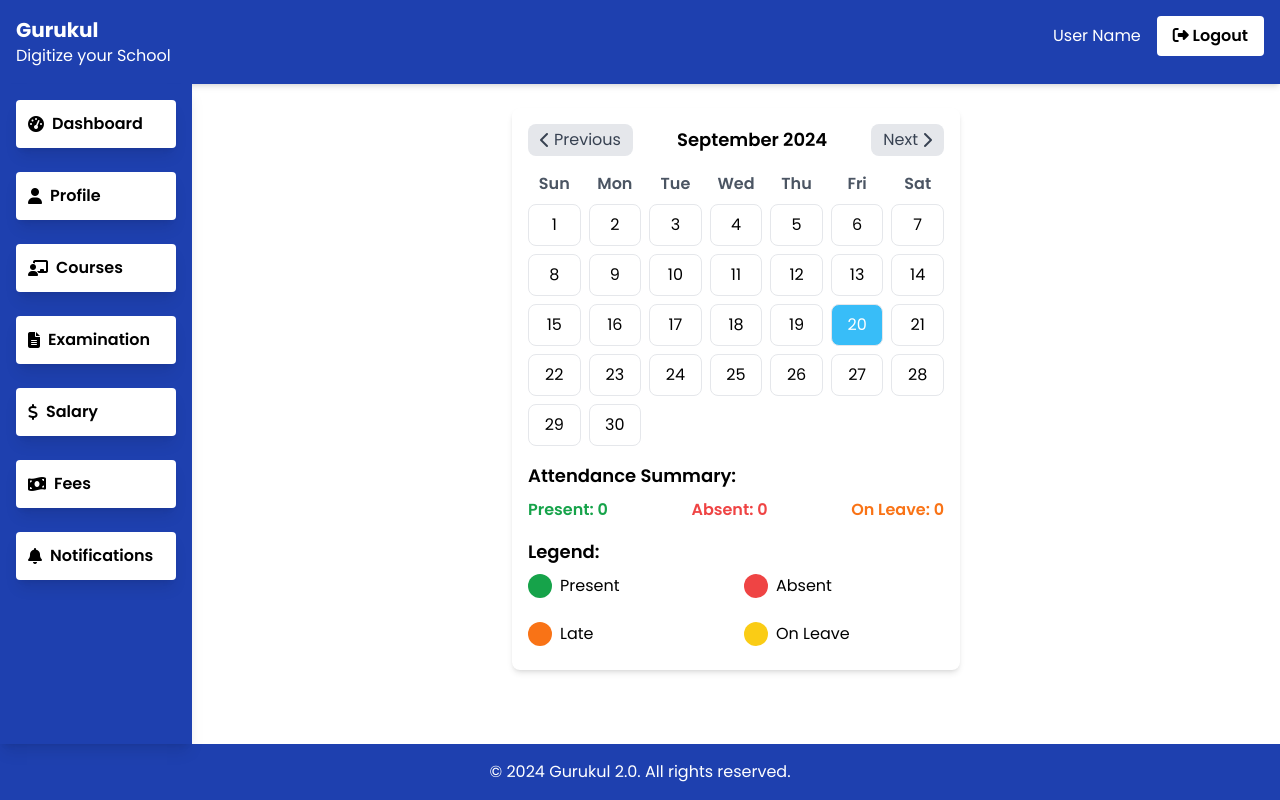
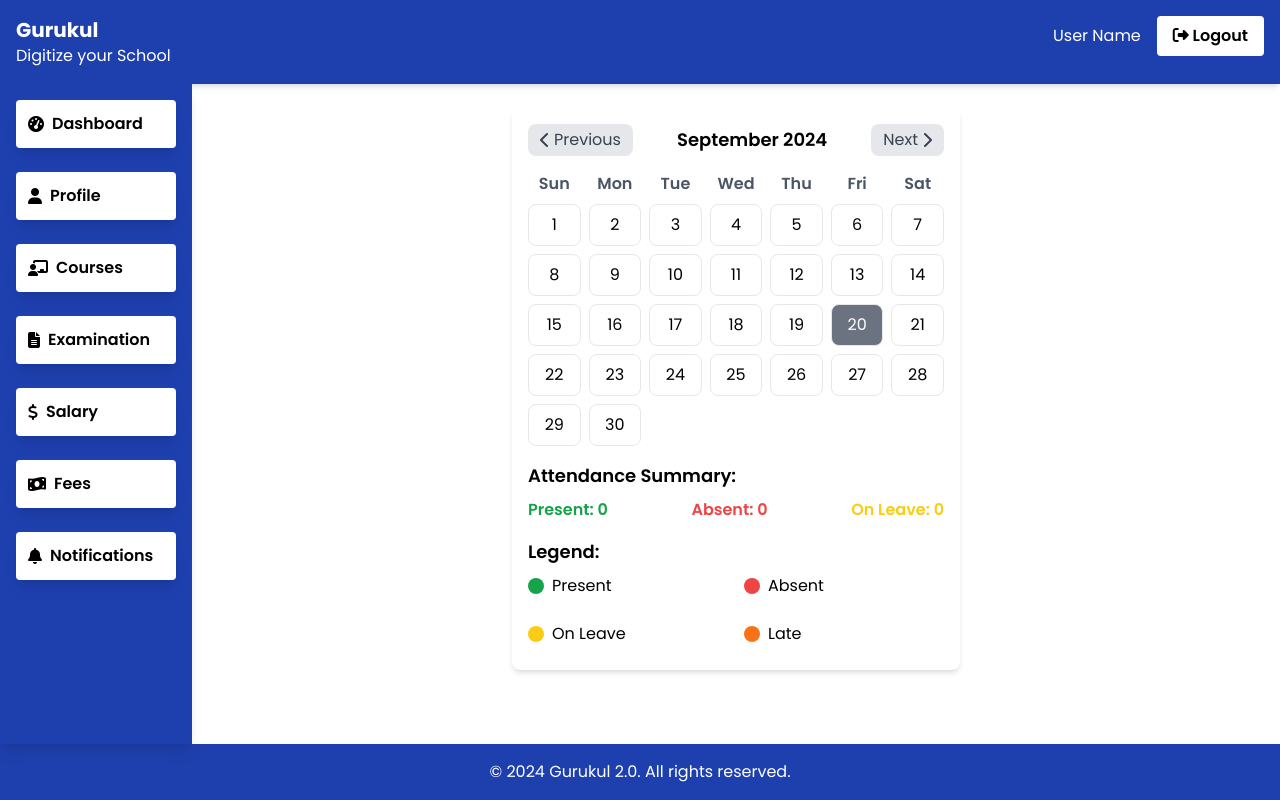
Before and after one commit to harshbhardwaj0111/Gurukul-Teacher, a React (Create React App) app in the folder client/: page /view-attendance in a window 1280 px wide. Built offline with nearby package versions, Linux system fonts and the light colour scheme; no server answers.

Commit message:
atttendance done

```diff
--- a/client/src/Layout.jsx
+++ b/client/src/Layout.jsx
@@ -83,7 +83,7 @@
         </div>
 
         {/* Footer - Hidden on small screens */}
-        <div className="footer hidden md:block">
+        <div className="footer">
           <Footer />
         </div>
       </div>
--- a/client/src/Profile/Attendance.jsx
+++ b/client/src/Profile/Attendance.jsx
@@ -1,13 +1,14 @@
-import React, { useState, useEffect } from "react";
+import React, { useState, useEffect , useRef } from "react";
 import axios from "axios";
 
-const TeacherAttendance = () => {
+const Attendance = () => {
   const [currentYear, setCurrentYear] = useState(new Date().getFullYear());
   const [currentMonth, setCurrentMonth] = useState(new Date().getMonth());
   const [selectedDate, setSelectedDate] = useState(null);
   const [attendanceData, setAttendanceData] = useState([]);
   const [selectedAttendance, setSelectedAttendance] = useState(null);
   const [showModal, setShowModal] = useState(false);
+  const modalRef = useRef(null); // Reference for the modal
 
   const [totalPresent, setTotalPresent] = useState(0);
   const [totalAbsent, setTotalAbsent] = useState(0);
@@ -36,9 +37,11 @@
 
     attendanceRecords.forEach(record => {
       record.teachers.forEach(teacher => {
+        if (teacher.teacherId === teacherId) {  // Ensure it’s the correct teacher
           if (teacher.status === "Present") presentCount++;
           else if (teacher.status === "Absent") absentCount++;
           else if (teacher.status === "onLeave") onLeaveCount++;
+        }
       });
     });
 
@@ -46,6 +49,22 @@
     setTotalAbsent(absentCount);
     setTotalOnLeave(onLeaveCount);
   };
+
+  useEffect(() => {
+    const handleClickOutside = (event) => {
+      if (modalRef.current && !modalRef.current.contains(event.target)) {
+        setShowModal(false);
+      }
+    };
+
+    if (showModal) {
+      document.addEventListener("mousedown", handleClickOutside);
+    }
+
+    return () => {
+      document.removeEventListener("mousedown", handleClickOutside);
+    };
+  }, [showModal]);
 
   const generateCalendarDays = () => {
     const firstDayOfMonth = new Date(currentYear, currentMonth, 1);
@@ -80,12 +99,15 @@
           else if (teacherAttendance.status === "onLeave") attendanceStatusClass = "bg-yellow-400 text-white";
           else if (teacherAttendance.status === "Late") attendanceStatusClass = "bg-orange-500 text-white";
         }
+      } else if (isToday) {
+        // If it's today but no attendance record, show as gray
+        attendanceStatusClass = "bg-gray-500 text-white";
       }
 
       monthDays.push(
         <div
           key={day}
-          className={`text-center py-2 border cursor-pointer rounded-lg transition duration-300 ease-in-out hover:bg-gray-200 hover:text-black ${attendanceStatusClass} ${isToday ? "bg-sky-400 text-white" : ""}`}
+          className={`text-center py-2 border cursor-pointer rounded-lg transition duration-300 ease-in-out hover:bg-gray-200 hover:text-black ${attendanceStatusClass}`}
           onClick={() => handleDateClick(day)}
         >
           {day}
@@ -169,7 +191,7 @@
           <div className="text-red-500 font-semibold">
             Absent: {totalAbsent}
           </div>
-          <div className="text-orange-500 font-semibold">
+          <div className="text-yellow-400 font-semibold">
             On Leave: {totalOnLeave}
           </div>
         </div>
@@ -180,47 +202,60 @@
         <h3 className="text-lg font-semibold mb-2">Legend:</h3>
         <div className="grid grid-cols-2 gap-4">
           <div className="flex items-center mb-2">
-            <div className="w-6 h-6 bg-green-600 rounded-full mr-2"></div>
-            Present
+            <div className="w-4 h-4 bg-green-600 mr-2 rounded-full"></div>
+            <span>Present</span>
           </div>
           <div className="flex items-center mb-2">
-            <div className="w-6 h-6 bg-red-500 rounded-full mr-2"></div>
-            Absent
+            <div className="w-4 h-4 bg-red-500 mr-2 rounded-full"></div>
+            <span>Absent</span>
           </div>
           <div className="flex items-center mb-2">
-            <div className="w-6 h-6 bg-orange-500 rounded-full mr-2"></div>
-            Late
+            <div className="w-4 h-4 bg-yellow-400 mr-2 rounded-full"></div>
+            <span>On Leave</span>
           </div>
           <div className="flex items-center mb-2">
-            <div className="w-6 h-6 bg-yellow-400 rounded-full mr-2"></div>
-            On Leave
-          </div>
+            <div className="w-4 h-4 bg-orange-500 mr-2 rounded-full"></div>
+            <span>Late</span>
           </div>
         </div>
 
-      {/* Modal */}
-      {showModal && (
-        <div className="fixed inset-0 flex items-center justify-center z-50 bg-black bg-opacity-50">
-          <div className="bg-white rounded-lg p-4 w-11/12 sm:w-1/3">
-            <h3 className="text-lg font-semibold mb-2">
-              Attendance on {selectedDate}
-            </h3>
-            {selectedAttendance ? (
-              <div>
-                <p>Status: {selectedAttendance.status}</p>
-                {selectedAttendance.remark && <p>Remark: {selectedAttendance.remark}</p>}
-                <button onClick={handleCloseModal} className="mt-4 px-4 py-2 bg-gray-200 rounded-md hover:bg-gray-300 transition duration-300">
-                  Close
-                </button>
+        {showModal && selectedAttendance && (
+          <div className="modal fixed inset-0 flex items-center justify-center z-50">
+            <div className="modal-overlay absolute inset-0 bg-black opacity-50"></div>
+            <div ref={modalRef} className="modal-container bg-white w-11/12 md:max-w-md mx-auto rounded shadow-lg z-50 overflow-y-auto">
+              <div className="modal-content py-4 text-left px-6">
+                <div className="flex justify-between items-center pb-3">
+                  <p className="text-2xl font-bold">Attendance Details</p>
+                  <button onClick={handleCloseModal} className="modal-close px-3 py-1 rounded-full bg-gray-200 hover:bg-gray-300 focus:outline-none focus:ring">✕</button>
                 </div>
-            ) : (
-              <p>No attendance record found.</p>
+                <div className="text-xl font-semibold mb-4">Date: {selectedDate}</div>
+                <div className="text-lg">
+                  <span className="font-bold">Status: </span>
+                  <span className={`${selectedAttendance.status === "Present"
+                      ? "text-green-600"
+                      : selectedAttendance.status === "Absent"
+                        ? "text-red-500"
+                        : selectedAttendance.status === "Late"
+                          ? "text-orange-500"
+                          : selectedAttendance.status === "onLeave"
+                            ? "text-yellow-400"
+                            : ""
+                    }`}>
+                    {selectedAttendance.status}
+                  </span>
+                </div>
+                {selectedAttendance.remark && (
+                  <div className="text-lg mt-2">
+                    <span className="font-bold">Remark: </span> {selectedAttendance.remark}
+                  </div>
                 )}
+              </div>
             </div>
           </div>
         )}
       </div>
+    </div>
   );
 };
 
-export default TeacherAttendance;
+export default Attendance;
```
Lines whose indentation alone changed are shown as unchanged.
